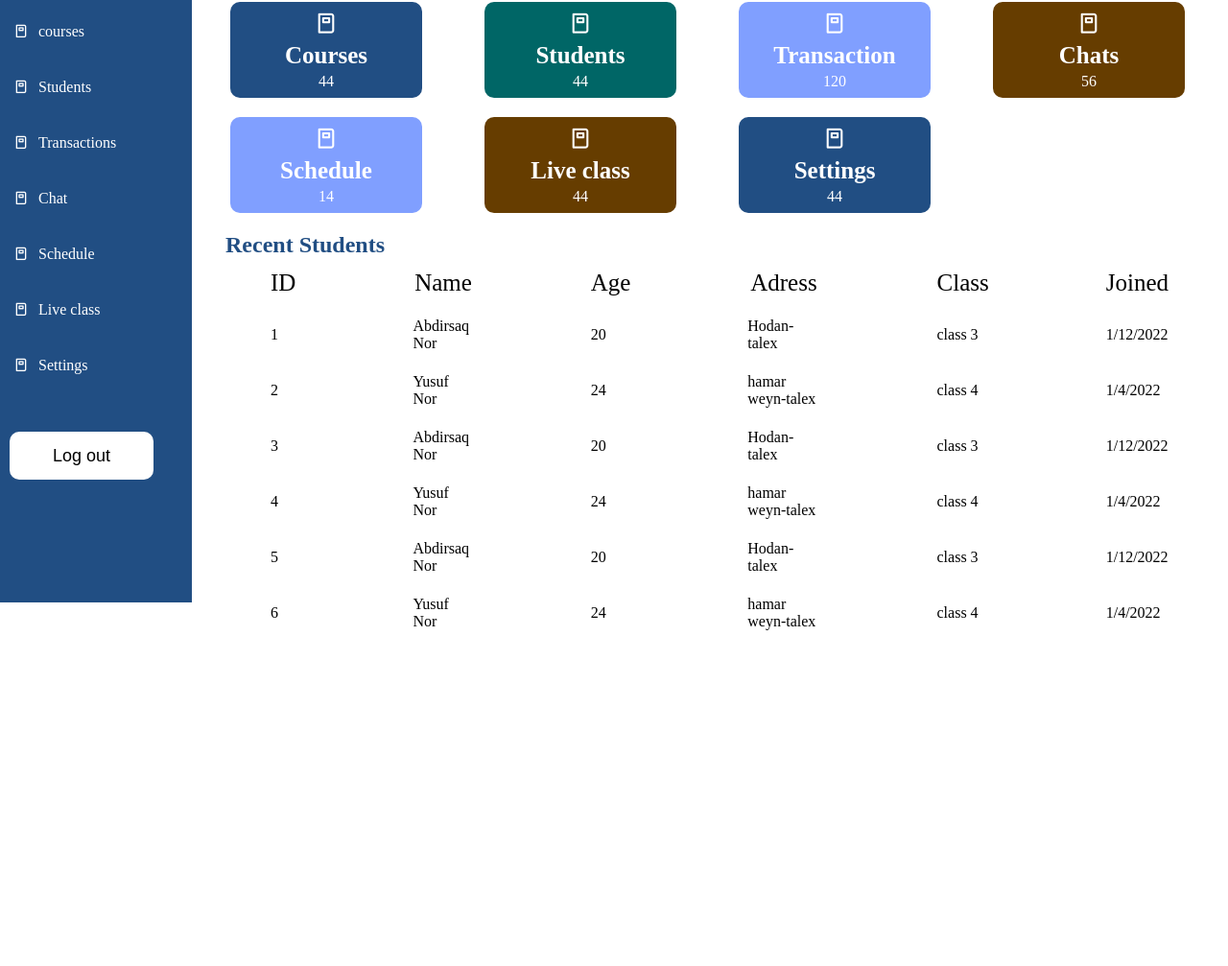
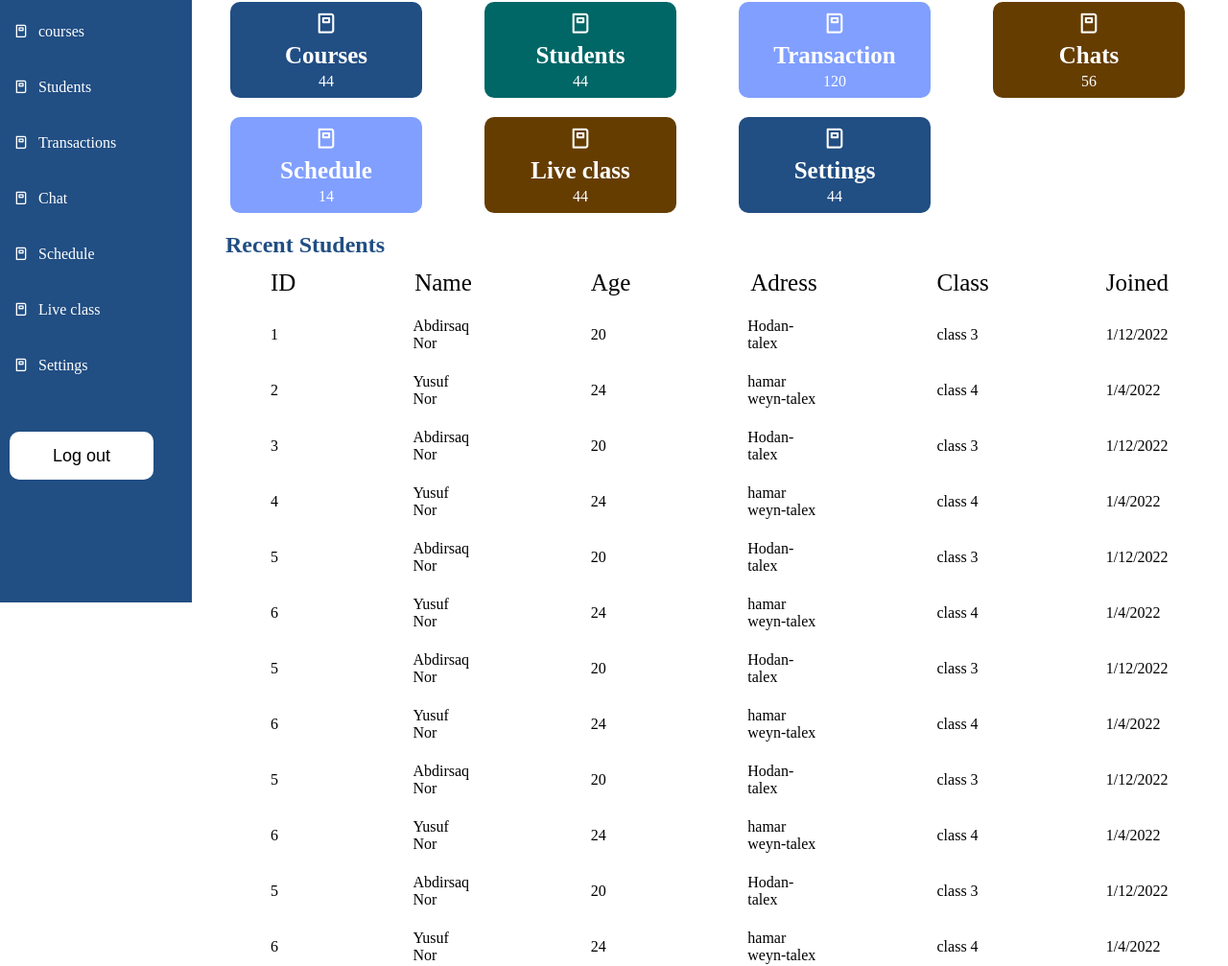
Before and after one commit to Abdirasaaq-Nor/responsitive-Dashboard, a plain HTML site: page index.html in a window 1280 px wide. Shown: the part 72-1079 px from the top of the page at 96% size. Before the commit the page ends 800 px from the top, so only its background shows below. Drawn offline with nearby package versions, Linux system fonts and the light colour scheme.

Commit message:
some change in css

```diff
--- a/index.html
+++ b/index.html
@@ -258,6 +258,61 @@
                                         <td>1/4/2022</td>
                                 </tr>
 
+                                <tr>
+                                        <td>5</td>
+                                        <td>Abdirsaq Nor</td>
+                                        <td>20</td>
+                                        <td>Hodan-talex</td>
+                                        <td>class 3</td>
+                                        <td>1/12/2022</td>
+                                </tr>
+
+                                <tr>
+                                        <td>6</td>
+                                        <td>Yusuf Nor</td>
+                                        <td>24</td>
+                                        <td>hamar weyn-talex</td>
+                                        <td>class 4</td>
+                                        <td>1/4/2022</td>
+                                </tr>
+
+
+                                <tr>
+                                        <td>5</td>
+                                        <td>Abdirsaq Nor</td>
+                                        <td>20</td>
+                                        <td>Hodan-talex</td>
+                                        <td>class 3</td>
+                                        <td>1/12/2022</td>
+                                </tr>
+
+                                <tr>
+                                        <td>6</td>
+                                        <td>Yusuf Nor</td>
+                                        <td>24</td>
+                                        <td>hamar weyn-talex</td>
+                                        <td>class 4</td>
+                                        <td>1/4/2022</td>
+                                </tr>
+
+                                <tr>
+                                        <td>5</td>
+                                        <td>Abdirsaq Nor</td>
+                                        <td>20</td>
+                                        <td>Hodan-talex</td>
+                                        <td>class 3</td>
+                                        <td>1/12/2022</td>
+                                </tr>
+
+                                <tr>
+                                        <td>6</td>
+                                        <td>Yusuf Nor</td>
+                                        <td>24</td>
+                                        <td>hamar weyn-talex</td>
+                                        <td>class 4</td>
+                                        <td>1/4/2022</td>
+                                </tr>
+
 
                         </table>
                 </div>
--- a/main.js
+++ b/main.js
@@ -2,6 +2,7 @@ const  currenTitle = document.title
 
 window.addEventListener('blur', () => {
         document.title = 'you are away'
+
 })
 
 
--- a/style.css
+++ b/style.css
@@ -4,6 +4,17 @@
         box-sizing: border-box;
 
 }
+/* body{
+        overflow: scroll;
+} */
+/* ..................  web title backgorund color*/
+.title_{
+        background-color: #214E83;
+        color: white;
+
+}
+
+/* ............. */
 #left{
         float: left;
         margin-top: 0;
@@ -216,7 +227,7 @@ nav ul li a span{
         align-items: center;
         color: white;
         border-radius: 10px;
-       cursor: pointer;
+        cursor: pointer;
 }
 .course_1 i{
         font-size: 25px;
@@ -623,6 +634,13 @@ nav ul li a span{
         border-radius: 4px;
         color: white;
 }
+.students{
+        border-collapse: collapse;
+        width: 100%;
+        cursor: pointer;
+        overflow-x: scroll;
+
+}
 
 
 
@@ -647,6 +665,7 @@ nav ul li a span{
                 width: 100%;
                 cursor: pointer;
                 overflow-x: scroll;
+
         }
         .course_1{
                 background-color: #214E83;
@@ -658,7 +677,7 @@ nav ul li a span{
                 align-items: center;
                 color: white;
                 border-radius: 10px;
-               cursor: pointer;
+                cursor: pointer;
         }
         .course_2{
                 background-color: #006666;
```
